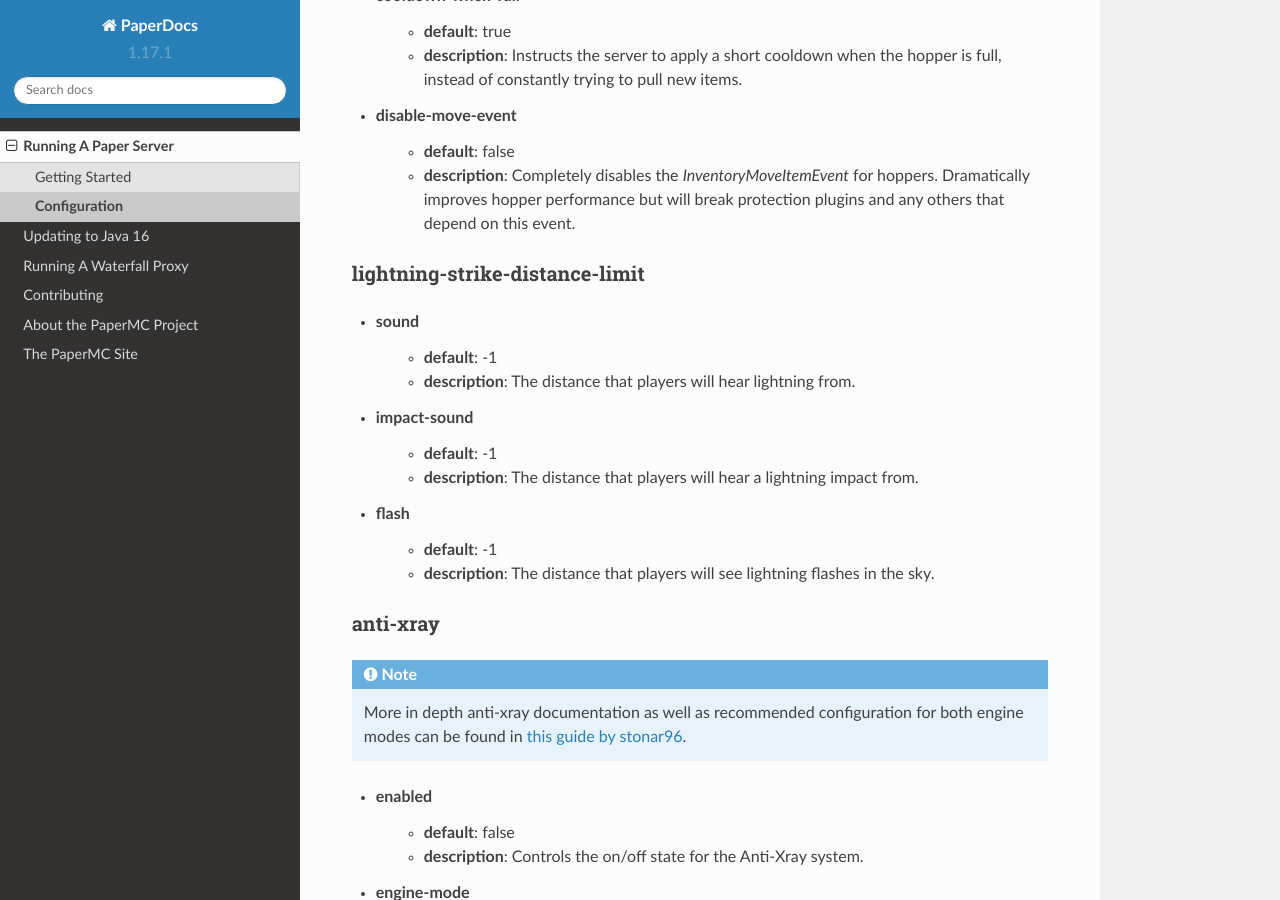
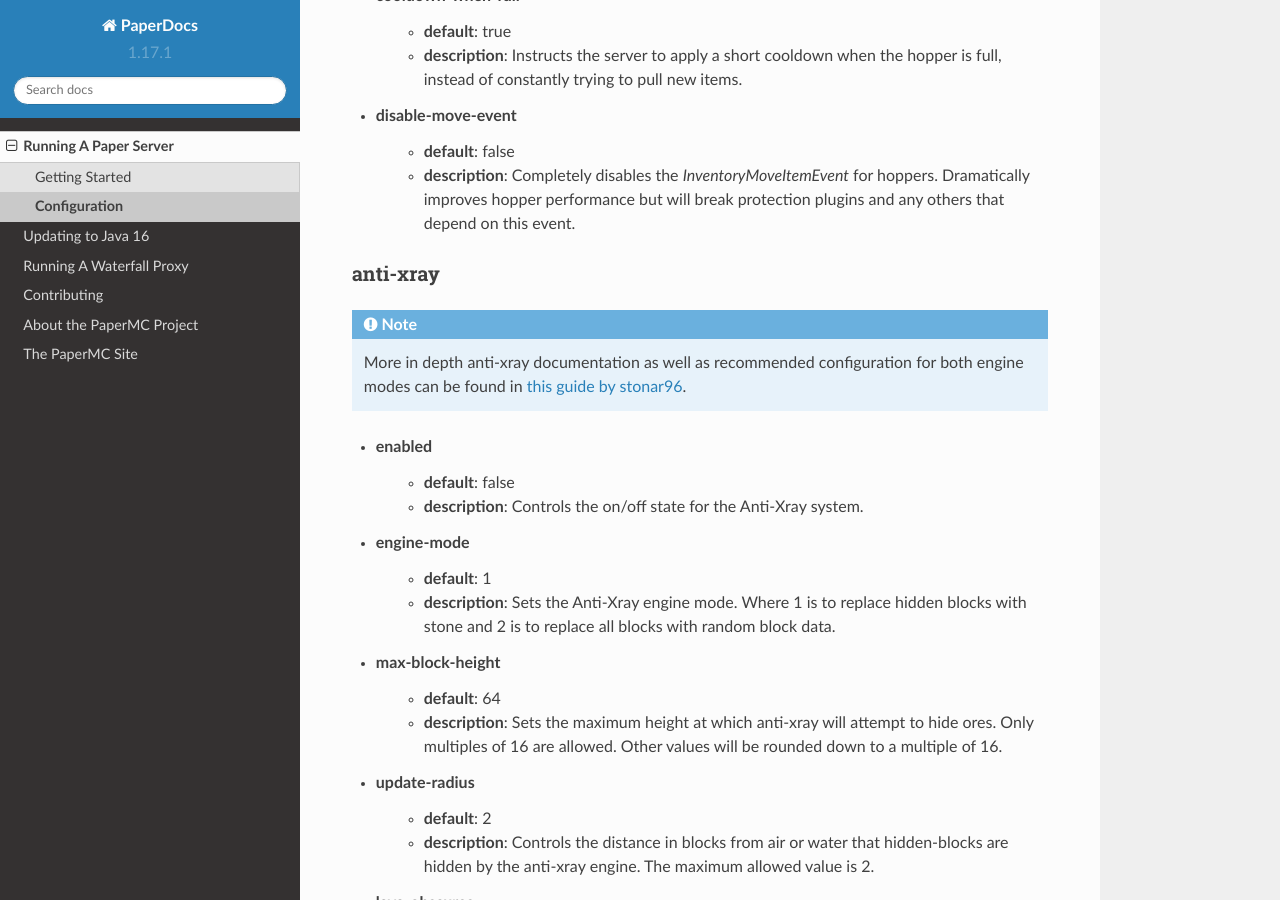
Before and after one commit to PaperMC/PaperDocs, a Sphinx documentation site: the page built from source/server/configuration.rst, in a window 1280 px wide and 900 px high, scrolled down 24632 px. Built offline with Sphinx 7.4.7 and the Read the Docs theme 2.0.0, drawn with Linux system fonts in a browser that asks for light colours.

Commit message:
remove lightning-strike-distance-limit
lightning-strike-distance-limit was removed in 1.17

```diff
--- a/source/server/configuration.rst
+++ b/source/server/configuration.rst
@@ -1050,22 +1050,6 @@
       hoppers. Dramatically improves hopper performance but will break
       protection plugins and any others that depend on this event.
 
-lightning-strike-distance-limit
-~~~~~~~~~~~~~~~~~~~~~~~~~~~~~~~
-* sound
-    - **default**: -1
-    - **description**: The distance that players will hear lightning from.
-
-* impact-sound
-    - **default**: -1
-    - **description**: The distance that players will hear a lightning impact
-      from.
-
-* flash
-    - **default**: -1
-    - **description**: The distance that players will see lightning flashes in
-      the sky.
-
 anti-xray
 ~~~~~~~~~
 
```
